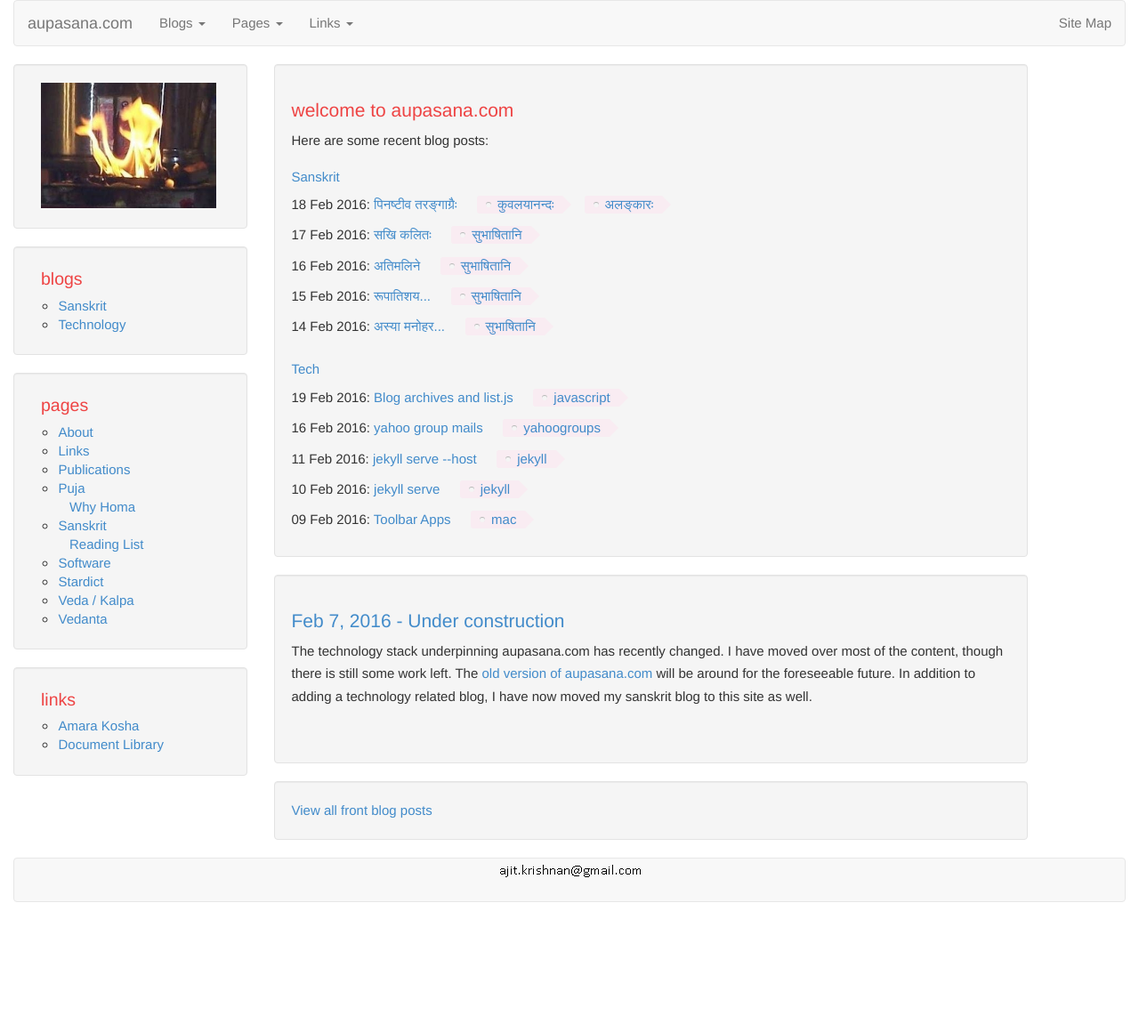
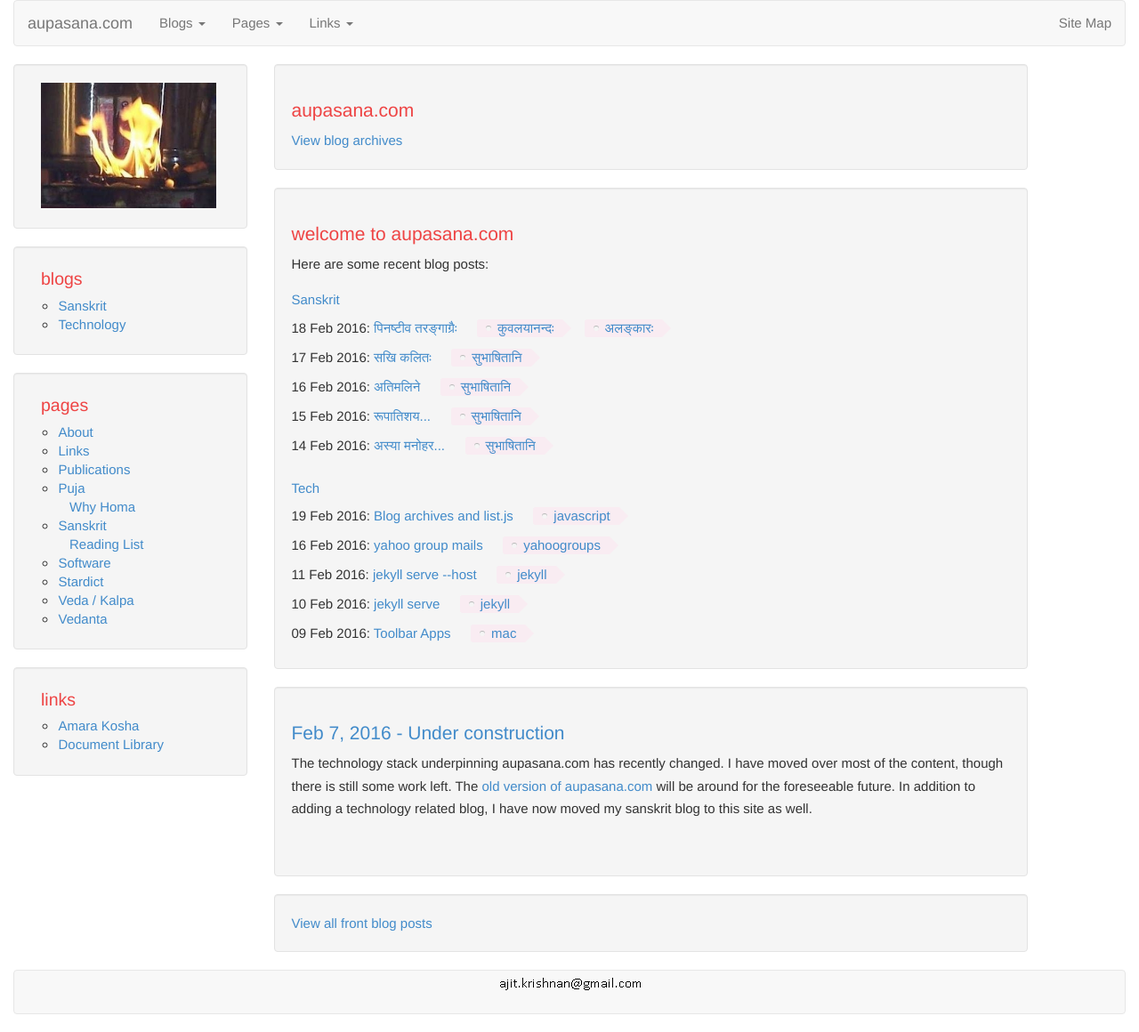
Before and after one commit to aupasana/aupasana.github.io, a Jekyll site: the page built from index.html, in a window 1280 px wide. Shown: the whole page at 89% size. Built offline with Jekyll 4.4.1, drawn with Linux system fonts in a browser that asks for light colours; before the commit the page ends 1034 px from its top, so only the background shows below that.

Commit message:
index.html: set title in frontmatter

```diff
--- a/index.html
+++ b/index.html
@@ -2,6 +2,7 @@
 layout: blog
 blog: front
 omitcategories: true
+title: aupasana.com
 blogstodisplay:
  - sanskrit
  - tech
@@ -17,16 +18,12 @@ blogstodisplay:
 		{% for cat in page.blogstodisplay %}
 			<h3><a href="{{site.baseurl}}/blog/{{cat}}.html">{{cat | capitalize }}</a></h3>
 			{% for post in site.categories[{{cat}}] limit:5 %}
-				<div class="nospaceafter">
 					{{ post.date | date_to_string }}: <a href="{{ site.baseurl}}{{ post.url }}">{{ post.title }}</a>
 					{% if post.author != nil %}
 						<span class="tags">by {{post.author}}</span>
 					{% endif %}
-
-					<span class="float-right">
-						{% include tags-and-categories.html %}
-					</span>
-				</div><p class="nospaceafter"/>
+  				{% include tags-and-categories.html %}
+          <br/>
 			{% endfor %}
 		{% endfor %}
 
```
